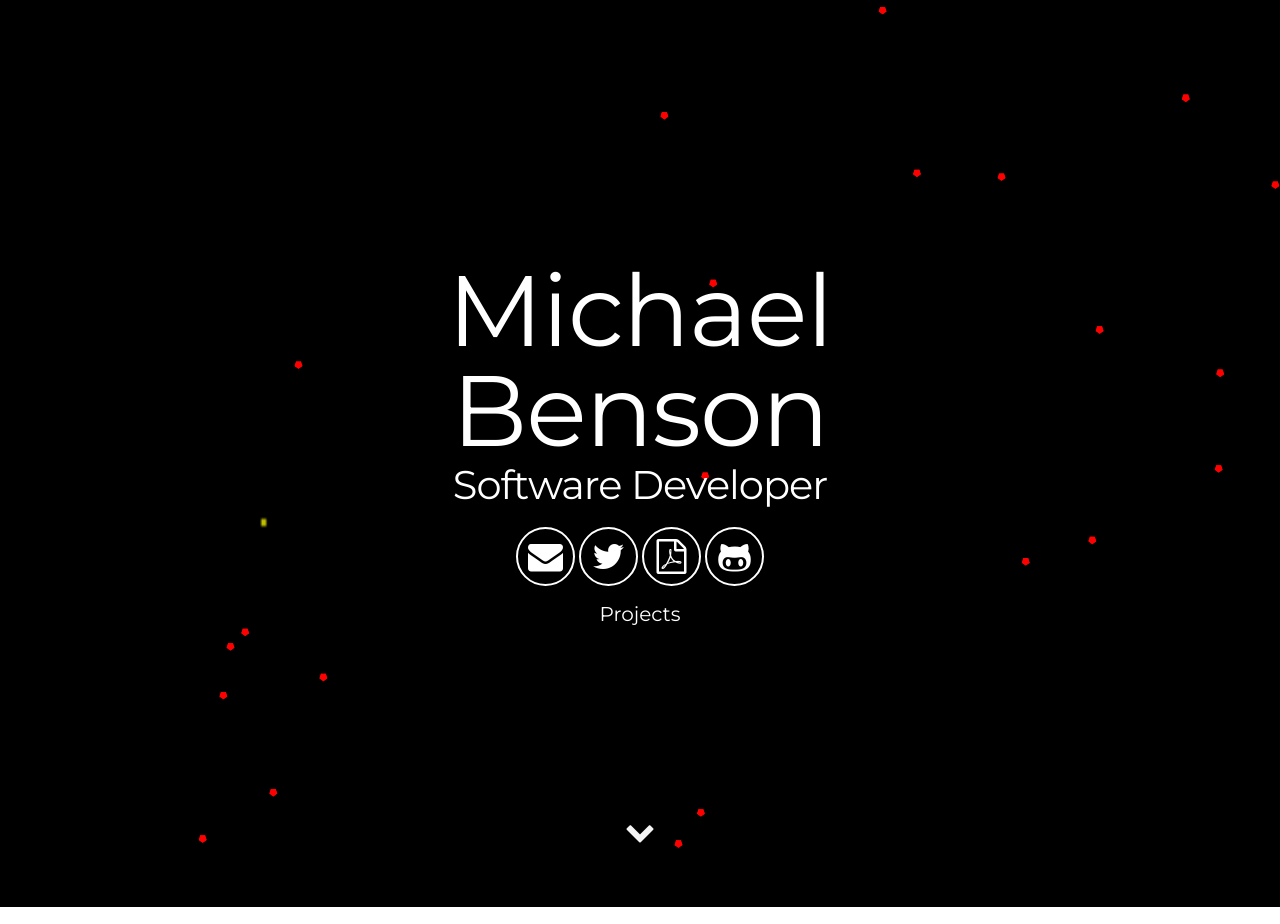
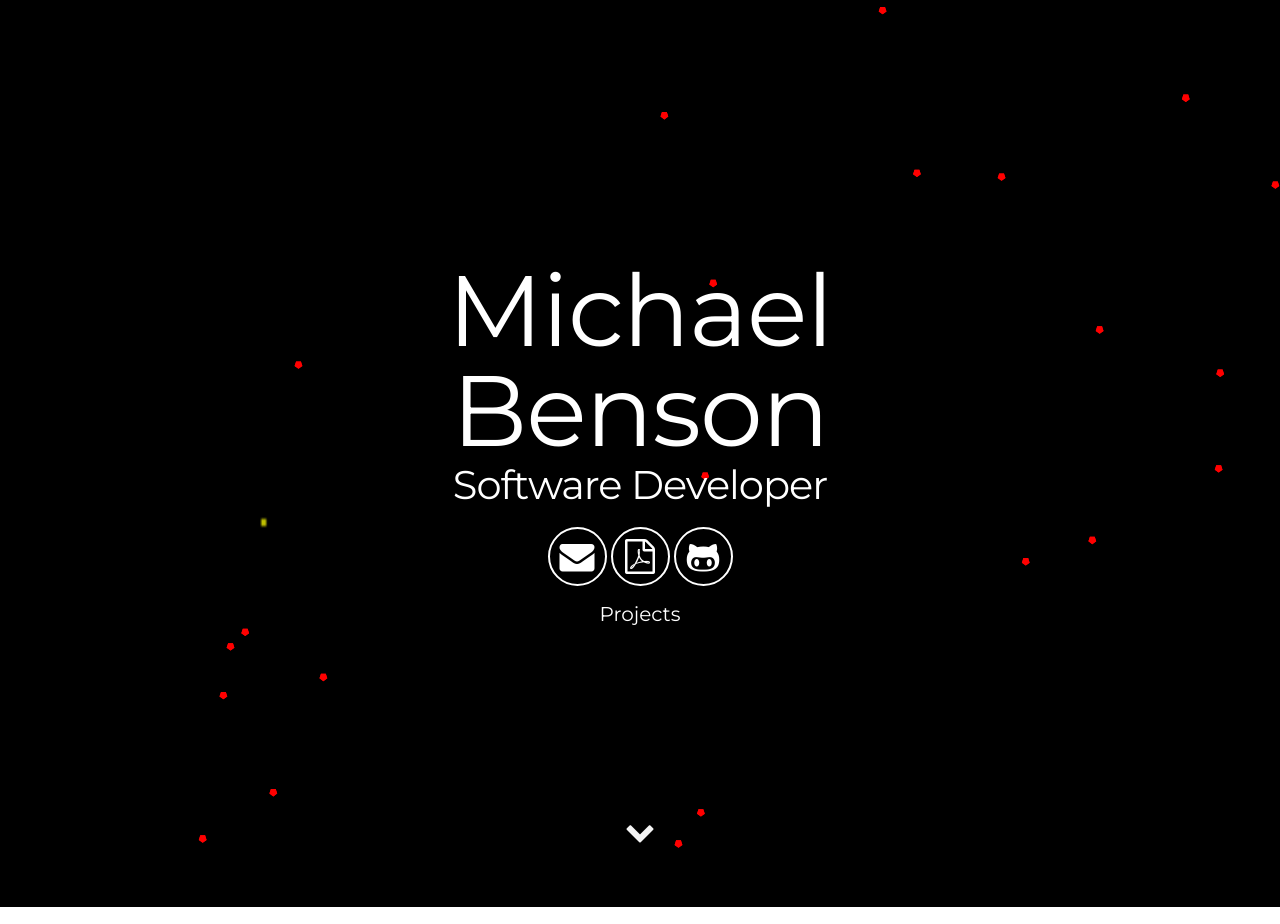
Before and after one commit to mabenson00/mabenson00.github.io, a Jekyll site: the page built from index.html, in a window 1280 px wide. Shown: the top 924 px of the page. Built offline with Jekyll 4.4.1, drawn with Linux system fonts in a browser that asks for light colours; nearby versions of some CDN libraries.

Commit message:
Delete twitter

```diff
--- a/_config.yml
+++ b/_config.yml
@@ -9,7 +9,6 @@ username: Michael Benson
 user_description: Bicycle rights irony actually neutra typewriter lyft. Man bun taxidermy put a bird on it, umami yr ramps pop-up ugh bushwick chia lo-fi. Occupy bitters pour-over snackwave you probably haven't heard of them small batch. Cornhole mustache man bun letterpress echo park VHS.
 user_title: Software Developer
 email: michael.alexander.benson@gmail.com
-twitter_username: bennybattlestar
 github_username:  mabenson00
 repository: Sites/mabenson00.github.io
 # Google-analytics
--- a/_includes/header.html
+++ b/_includes/header.html
@@ -6,7 +6,6 @@
       </h1>
       <div class="icons-header">
         <a aria-label="Send email" href="mailto:{{site.email}}"><i class="icon fa fa-envelope"></i></a>
-        <a aria-label="My Twitter" target="_blank" href="https://twitter.com/{{site.twitter_username}}"><i class="icon fa fa-twitter" aria-hidden="true"></i></a>
         <a aria-label="My Resume" target="_blank" href="{{ "/assets/files/MichaelBensonResume.pdf" | prepend: site.baseurl }}"><i class="icon fa fa-file-pdf-o" aria-hidden="true"></i></a>
         <a aria-label="My Github" target="_blank" href="https://github.com/{{site.github_username}}"><i class="icon fa fa-github-alt" aria-hidden="true"></i></a>
       </div>
```
